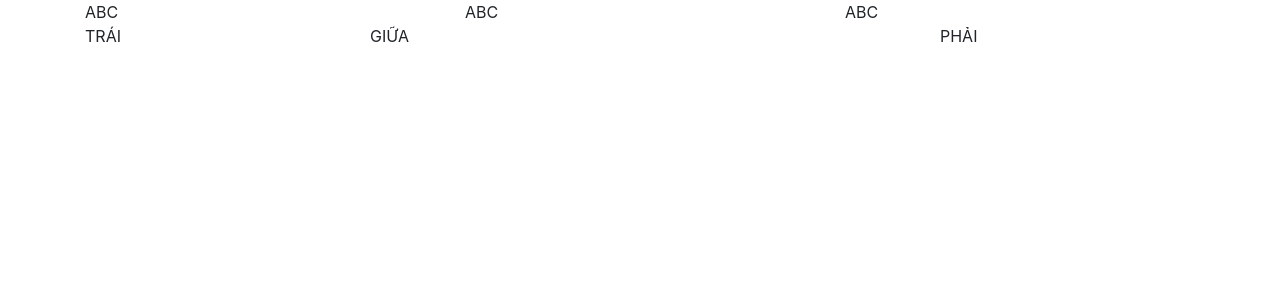
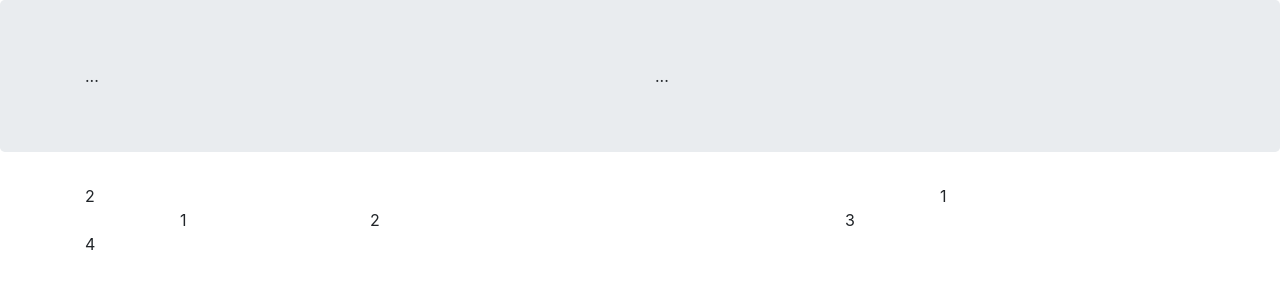
Before and after one commit to khiemtongthong/test-1, a website: page index.html in a window 1280 px wide. Drawn offline with nearby package versions, Linux system fonts and the light colour scheme.

Commit message:
Bootstrap part 1

```diff
--- a/index.html
+++ b/index.html
@@ -1,27 +1,53 @@
 <!DOCTYPE html>
 <html lang="en">
+
 <head>
-    <meta charset="UTF-8">
-    <meta http-equiv="X-UA-Compatible" content="IE=edge">
-    <meta name="viewport" content="width=device-width, initial-scale=1.0">
+    <meta charset="UTF-8" />
+    <meta http-equiv="X-UA-Compatible" content="IE=edge" />
+    <meta name="viewport" content="width=device-width, initial-scale=1.0" />
     <title>Document</title>
-    <link rel="stylesheet" href="node_modules/bootstrap/dist/css/bootstrap.min.css">
+    <link rel="stylesheet" href="node_modules/bootstrap/dist/css/bootstrap.min.css" />
 </head>
+
 <body>
-    <div class="container">
-        <div class="row">
-            <div class="col-sm">ABC</div>
-            <div class="col-sm">ABC</div>
-            <div class="col-sm">ABC</div>
+    <header class="jumbotron">
+        <div class="container">
+            <div class="row">
+                <div class="col-12 col-sm-6"> ... </div>
+                <div class="col-12 col-sm"> ... </div>
+            </div>
         </div>
-        <div class="row">
-            <div class="col-sm">TRÁI</div>
-            <div class="col-sm-6">GIỮA</div>
-            <div class="col-sm">PHẢI</div>
         </div>
-    </div>
+    </header>
+    <section>
+        <div class="container">
+            <div class="row">
+                <div class="col-12 col-sm-4 col-md-3 order-sm-last"> 1 </div>
+                <div class="col col-sm col-md order-sm-first"> 2 </div>
+            </div>
+        </div>
+    </section>
+    <footer>
+        <div class="container">
+            <div class="row">
+                <div class="col-4 offset-1 col-sm-2"> 1 </div>
+
+
+                <div class="col-7 col-sm-5"> 2 </div>
+
+
+                <div class="col-12 col-sm-4"> 3 </div>
+
+
+                <div class="col-auto"> 4 </div>
+
+            </div>
+        </div>
+    </footer>
+
 </body>
 <script src="node_modules/jquery/dist/jquery.slim.min.js"></script>
 <script src="node_modules/popper.js/dist/umd/popper.min.js"></script>
 <script src="node_modules/bootstrap/dist/js/bootstrap.min.js"></script>
+
 </html>
```
